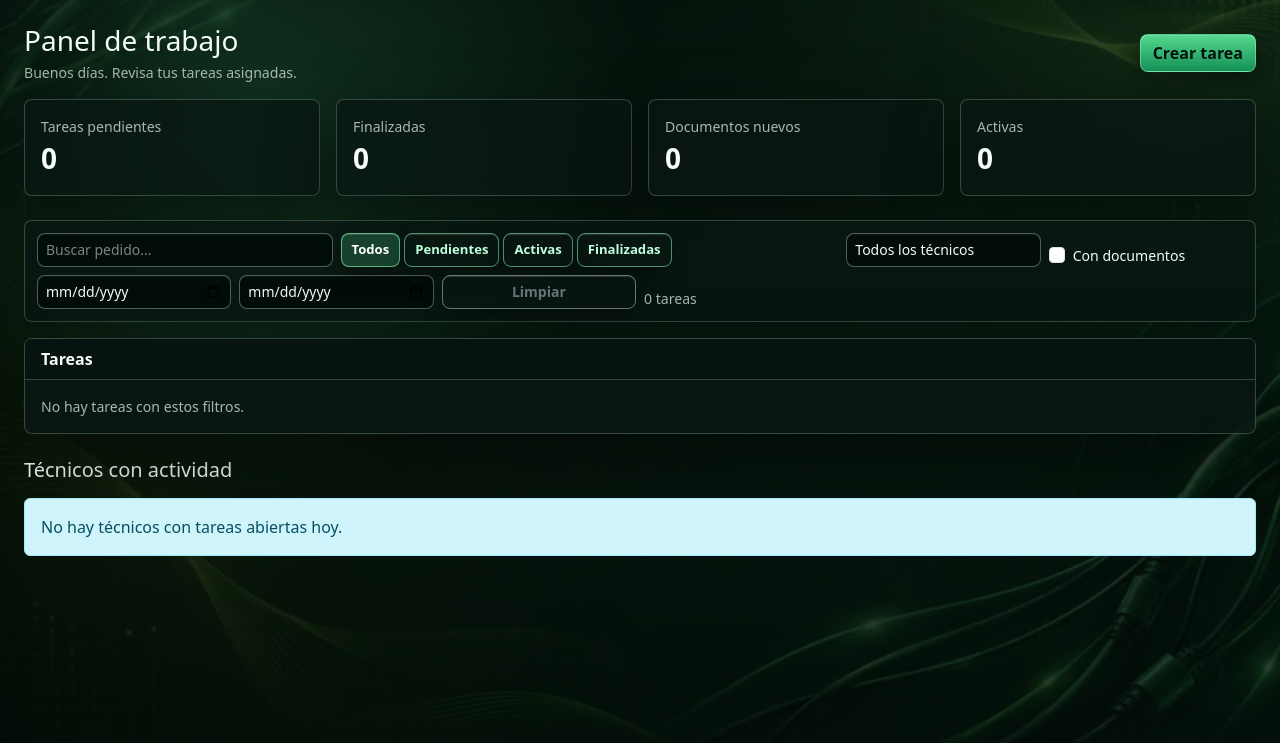
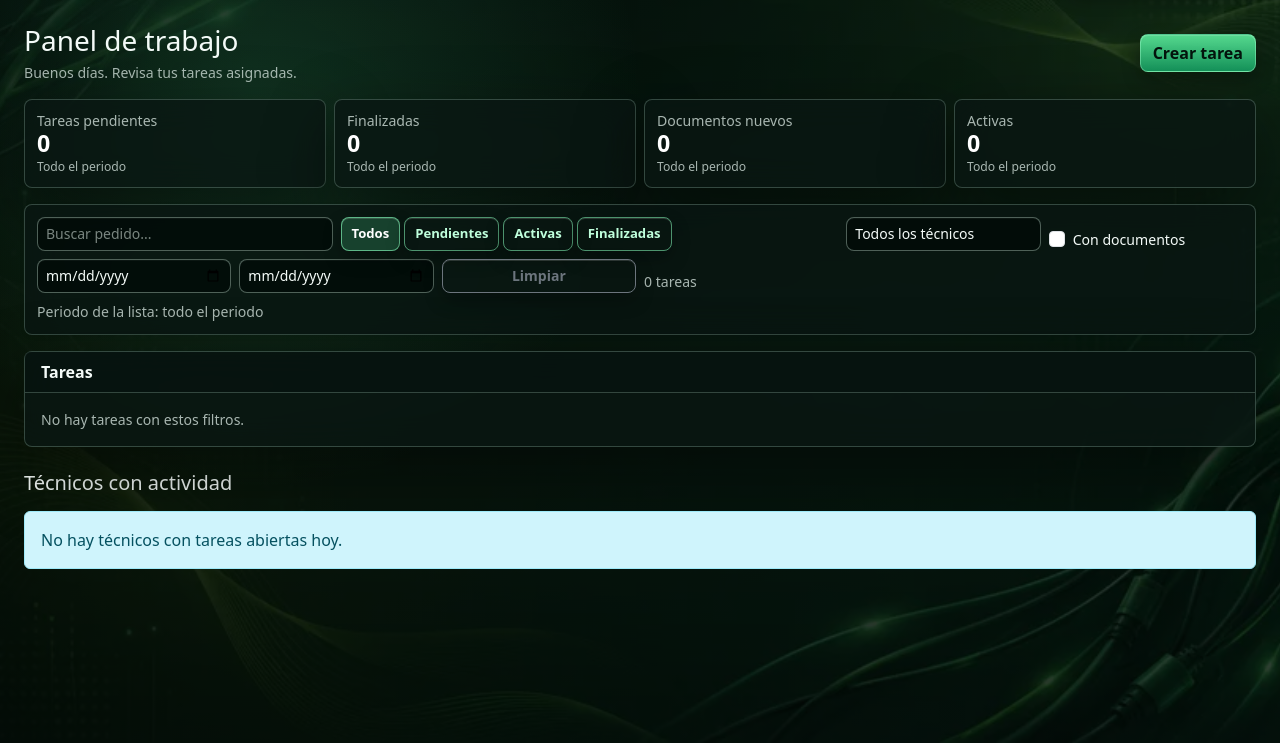
Before and after one commit to SerkaFox/Partes_GreenLoft_App, a Django app: page /trabajo/ in a window 1280 px wide. Shown: the part 57-800 px from the top of the page. Run offline with Django 5.2, Linux system fonts and the light colour scheme; the visitor is signed in with stand-in values (Sample User, id 1); data comes from the database, SQL or seed files in the repository; data that the repository does not hold is empty.

Commit message:
Fix finished dashboard filter and compact stats

```diff
--- a/workdocs/static/workdocs/css/theme.css
+++ b/workdocs/static/workdocs/css/theme.css
@@ -258,6 +258,20 @@ body.workdocs-theme .task-card:focus {
 .dashboard-stat-card {
   color: var(--wl-text);
   transition: border-color .16s ease, box-shadow .16s ease, background-color .16s ease, transform .16s ease;
+}
+.dashboard-stat-card .card-body {
+  padding: 10px 12px;
+}
+.dashboard-stat-number {
+  color: #fff;
+  font-size: 1.45rem;
+  font-weight: 750;
+  line-height: 1.1;
+}
+.dashboard-stat-period {
+  color: var(--wl-muted);
+  font-size: .76rem;
+  margin-top: 2px;
 }
 .dashboard-stat-card:hover,
 .dashboard-stat-card:focus {
--- a/workdocs/templates/workdocs/base.html
+++ b/workdocs/templates/workdocs/base.html
@@ -6,7 +6,7 @@
   <meta name="viewport" content="width=device-width, initial-scale=1">
   <title>{{ title|default:'Panel de trabajo' }} - j.listoya.es</title>
   <link href="https://cdn.jsdelivr.net/npm/bootstrap@5.3.3/dist/css/bootstrap.min.css" rel="stylesheet">
-  <link href="{% static 'workdocs/css/theme.css' %}?v=20260619-1" rel="stylesheet">
+  <link href="{% static 'workdocs/css/theme.css' %}?v=20260619-2" rel="stylesheet">
   {% block head %}{% endblock %}
   <style>
     body { background: #f4f6f8; color: #18212f; }
--- a/workdocs/templates/workdocs/dashboard.html
+++ b/workdocs/templates/workdocs/dashboard.html
@@ -10,11 +10,11 @@
   {% endif %}
 </div>
 
-<div class="row g-3 mb-4">
-  <div class="col-6 col-lg-3"><a class="card dashboard-stat-card h-100 text-decoration-none" href="{% url 'workdocs_dashboard' %}?status=pending" data-dashboard-status="pending"><div class="card-body"><div class="compact-meta">Tareas pendientes</div><div class="fs-3 fw-semibold">{{ pending_count }}</div></div></a></div>
-  <div class="col-6 col-lg-3"><a class="card dashboard-stat-card h-100 text-decoration-none" href="{% url 'workdocs_dashboard' %}?status=finished" data-dashboard-status="finished"><div class="card-body"><div class="compact-meta">Finalizadas</div><div class="fs-3 fw-semibold">{{ finished_count }}</div></div></a></div>
-  <div class="col-6 col-lg-3"><a class="card dashboard-stat-card h-100 text-decoration-none" href="{% url 'workdocs_dashboard' %}?documents=1" data-dashboard-documents="1"><div class="card-body"><div class="compact-meta">Documentos nuevos</div><div class="fs-3 fw-semibold">{{ new_documents_count }}</div></div></a></div>
-  <div class="col-6 col-lg-3"><a class="card dashboard-stat-card h-100 text-decoration-none" href="{% url 'workdocs_dashboard' %}?status=active" data-dashboard-status="active"><div class="card-body"><div class="compact-meta">Activas</div><div class="fs-3 fw-semibold">{{ active_count }}</div></div></a></div>
+<div class="row g-2 mb-3">
+  <div class="col-6 col-lg-3"><a class="card dashboard-stat-card h-100 text-decoration-none" href="{% url 'workdocs_dashboard' %}?status=pending" data-dashboard-status="pending"><div class="card-body"><div class="compact-meta">Tareas pendientes</div><div class="dashboard-stat-number">{{ pending_count }}</div><div class="dashboard-stat-period">Todo el periodo</div></div></a></div>
+  <div class="col-6 col-lg-3"><a class="card dashboard-stat-card h-100 text-decoration-none" href="{% url 'workdocs_dashboard' %}?status=finished" data-dashboard-status="finished"><div class="card-body"><div class="compact-meta">Finalizadas</div><div class="dashboard-stat-number">{{ finished_count }}</div><div class="dashboard-stat-period">Todo el periodo</div></div></a></div>
+  <div class="col-6 col-lg-3"><a class="card dashboard-stat-card h-100 text-decoration-none" href="{% url 'workdocs_dashboard' %}?documents=1" data-dashboard-documents="1"><div class="card-body"><div class="compact-meta">Documentos nuevos</div><div class="dashboard-stat-number">{{ new_documents_count }}</div><div class="dashboard-stat-period">Todo el periodo</div></div></a></div>
+  <div class="col-6 col-lg-3"><a class="card dashboard-stat-card h-100 text-decoration-none" href="{% url 'workdocs_dashboard' %}?status=active" data-dashboard-status="active"><div class="card-body"><div class="compact-meta">Activas</div><div class="dashboard-stat-number">{{ active_count }}</div><div class="dashboard-stat-period">Todo el periodo</div></div></a></div>
 </div>
 
 <div class="card border-0 shadow-sm mb-3 dashboard-filter-panel">
@@ -47,6 +47,7 @@
       <div class="col-sm-6 col-lg-2"><input class="form-control form-control-sm" id="dashboard-date-to" type="date" value="{{ filters.date_to }}" aria-label="Hasta"></div>
       <div class="col-sm-6 col-lg-2"><button class="btn btn-sm btn-outline-secondary w-100" type="button" id="dashboard-clear-filters">Limpiar</button></div>
       <div class="col-sm-6 col-lg-2 compact-meta d-flex align-items-center"><span id="dashboard-filter-count"></span></div>
+      <div class="col-12 compact-meta"><span id="dashboard-period-label"></span></div>
     </div>
   </div>
 </div>
@@ -145,6 +146,7 @@ document.addEventListener('DOMContentLoaded', () => {
   const dateFromInput = document.getElementById('dashboard-date-from');
   const dateToInput = document.getElementById('dashboard-date-to');
   const countLabel = document.getElementById('dashboard-filter-count');
+  const periodLabel = document.getElementById('dashboard-period-label');
   const emptyState = document.getElementById('dashboard-live-empty');
   const taskItems = [...document.querySelectorAll('.dashboard-task-item')];
   const statusButtons = [...document.querySelectorAll('[data-status-filter]')];
@@ -194,6 +196,12 @@ document.addEventListener('DOMContentLoaded', () => {
     });
 
     if (countLabel) countLabel.textContent = `${visible} tarea${visible === 1 ? '' : 's'}`;
+    if (periodLabel) {
+      if (dateFrom && dateTo) periodLabel.textContent = `Periodo de la lista: ${dateFrom} - ${dateTo}`;
+      else if (dateFrom) periodLabel.textContent = `Periodo de la lista: desde ${dateFrom}`;
+      else if (dateTo) periodLabel.textContent = `Periodo de la lista: hasta ${dateTo}`;
+      else periodLabel.textContent = 'Periodo de la lista: todo el periodo';
+    }
     emptyState?.classList.toggle('d-none', visible !== 0 || taskItems.length === 0);
     updateUrl();
   };
--- a/workdocs/views.py
+++ b/workdocs/views.py
@@ -370,8 +370,8 @@ def dashboard(request):
     role = get_user_role(request.user)
     qs = _visible_tasks(request.user)
     active_statuses = _active_statuses()
-    filtered_qs, filters = _filtered_tasks_for_request(request, qs)
-    tasks = _with_comment_count(filtered_qs)
+    _filtered_qs, filters = _filtered_tasks_for_request(request, qs)
+    tasks = _with_comment_count(qs)
     active_tasks = _with_comment_count(qs.filter(status__in=active_statuses))
     context = {
         'role': role,
```
